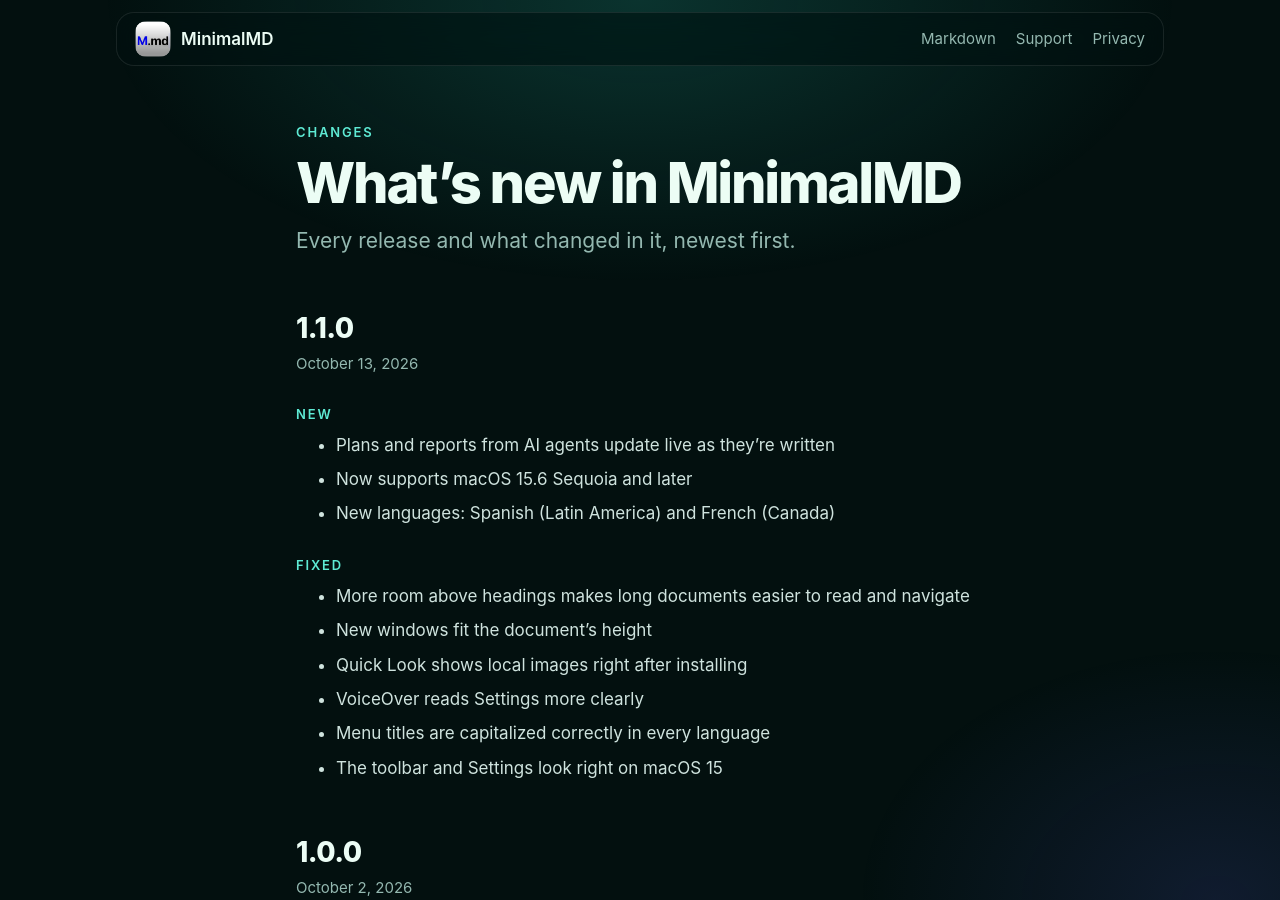
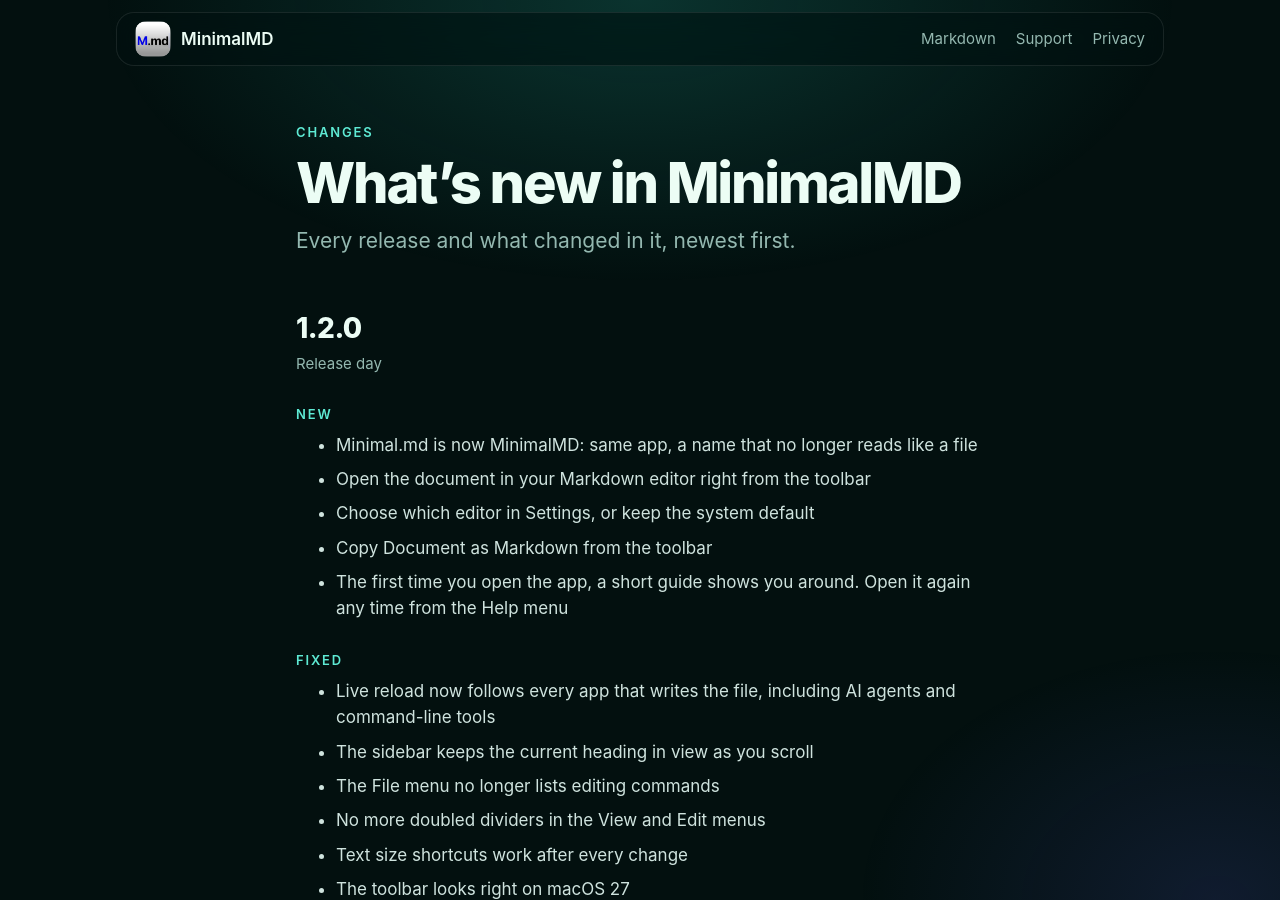
Before and after one commit to SKemenov/skemenov.github.io, a Jekyll site: the page built from docs/md/changes/index.md, in a window 1280 px wide and 900 px high. Built offline with Jekyll 4.4.1, drawn with Linux system fonts in a browser that asks for light colours; some of the changed text lies outside the part shown.

Commit message:
docs(changes): add 1.2.0

```diff
--- a/docs/md/changes/index.md
+++ b/docs/md/changes/index.md
@@ -12,6 +12,32 @@ Changes
 
 Every release and what changed in it, newest first.
 {: .lead}
+
+## 1.2.0
+
+Release day
+{: .meta}
+
+NEW
+{: .eyebrow}
+
+- Minimal.md is now MinimalMD: same app, a name that no longer reads like a file
+- Open the document in your Markdown editor right from the toolbar
+- Choose which editor in Settings, or keep the system default
+- Copy Document as Markdown from the toolbar
+- The first time you open the app, a short guide shows you around. Open it again any time from the Help menu
+
+FIXED
+{: .eyebrow}
+
+- Live reload now follows every app that writes the file, including AI agents and command-line tools
+- The sidebar keeps the current heading in view as you scroll
+- The File menu no longer lists editing commands
+- No more doubled dividers in the View and Edit menus
+- Text size shortcuts work after every change
+- The toolbar looks right on macOS 27
+- VoiceOver keeps its place in long documents
+- VoiceOver reads table columns more clearly
 
 ## 1.1.0
 
```
